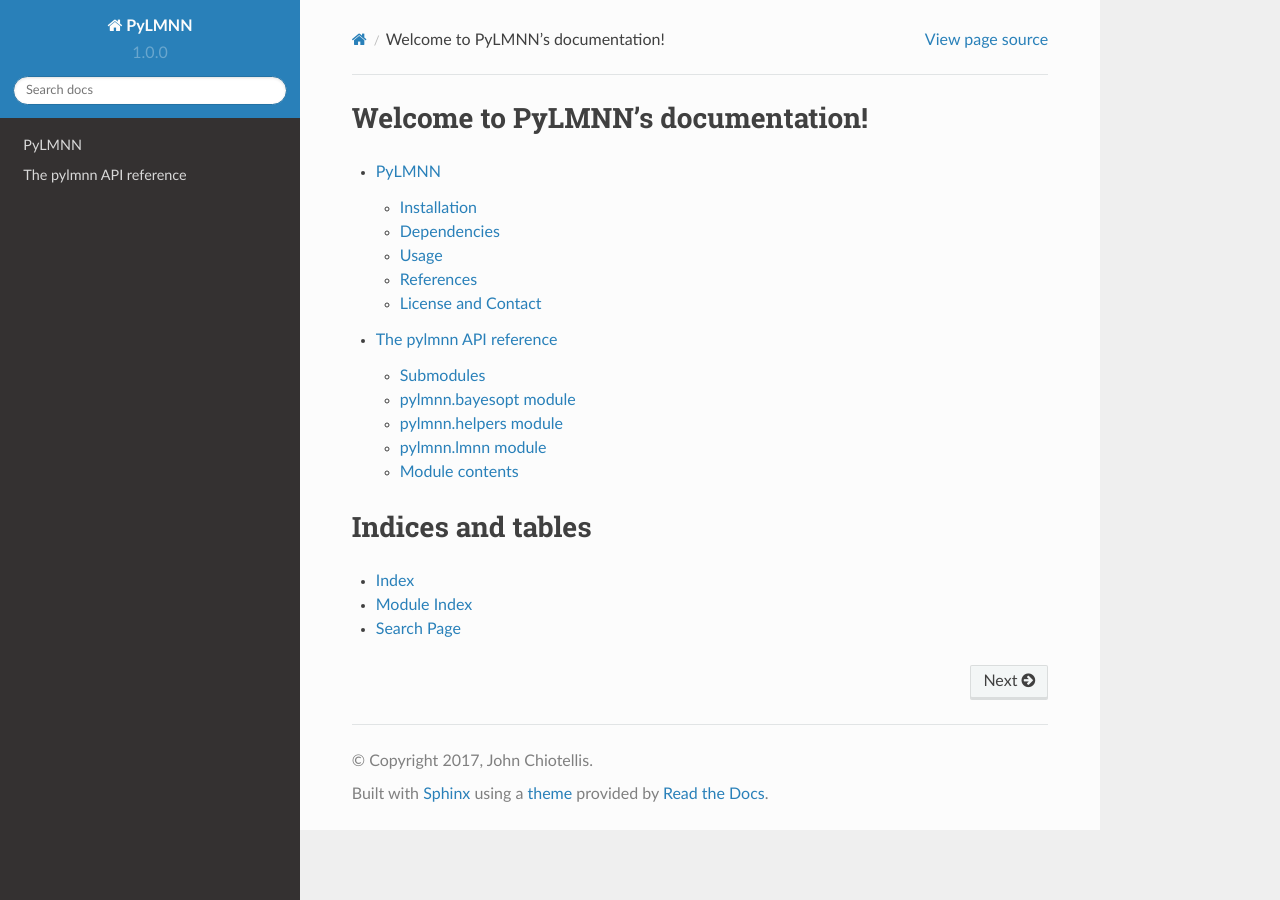
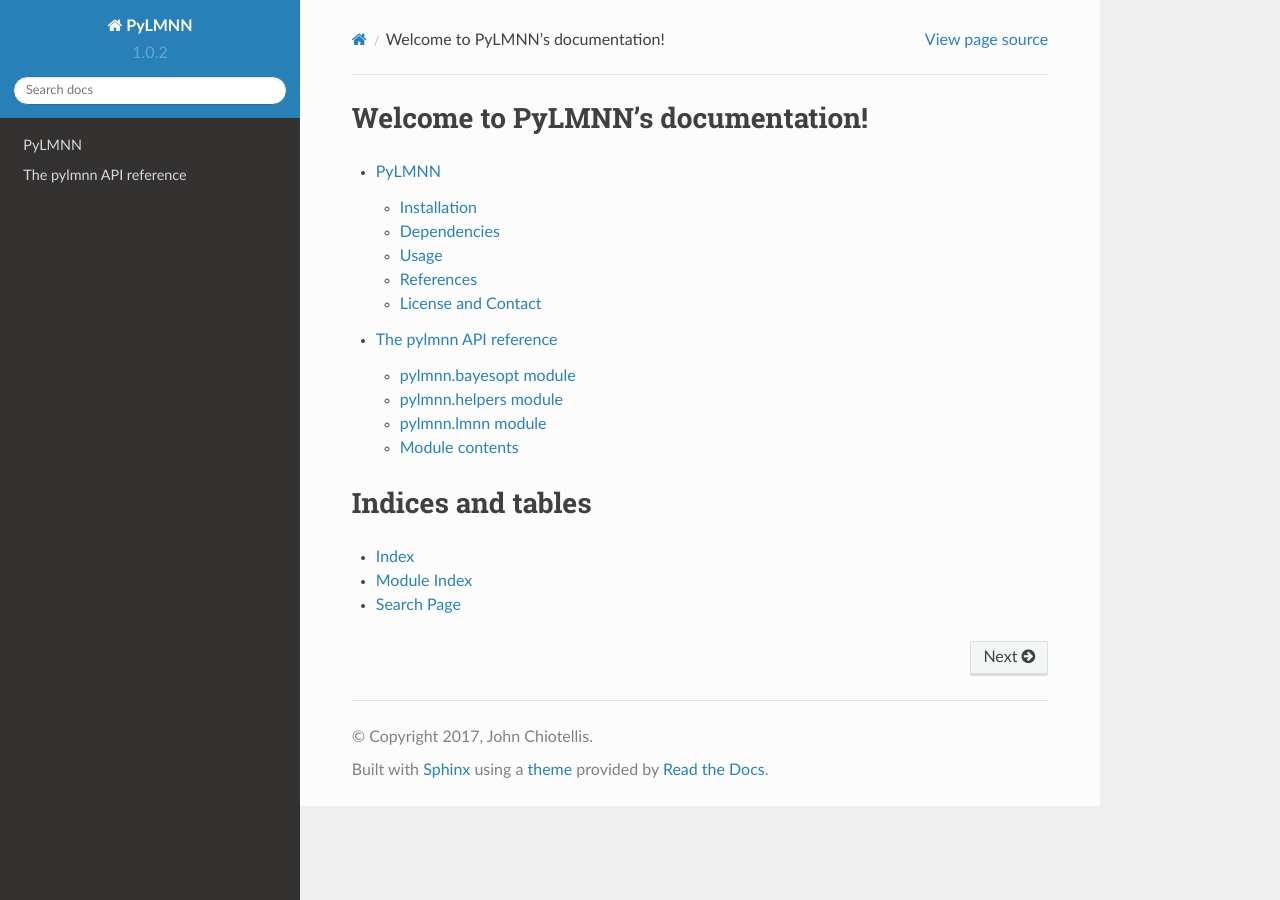
Before and after one commit to johny-c/pylmnn, a Sphinx documentation site: the page built from docs/index.rst, in a window 1280 px wide. Built offline with Sphinx 7.4.7 and the Read the Docs theme 2.0.0, drawn with Linux system fonts in a browser that asks for light colours.

Commit message:
mod docs

```diff
--- a/README.rst
+++ b/README.rst
@@ -46,7 +46,6 @@
 
 .. literalinclude:: ../examples/minimal.py
    :language: python
-   :linenos:
 
 You can check the examples directory for a demonstration of how to use the
 code with different datasets and how to estimate good hyperparameters with Bayesian Optimisation.
--- a/docs/source/pylmnn.rst
+++ b/docs/api.rst
@@ -1,8 +1,6 @@
 The pylmnn API reference
 ========================
 
-Submodules
-----------
 
 pylmnn.bayesopt module
 ----------------------
--- a/docs/conf.py
+++ b/docs/conf.py
@@ -75,9 +75,9 @@
 # built documents.
 #
 # The short X.Y version.
-version = '1.0.0'
+version = '1.0.2'
 # The full version, including alpha/beta/rc tags.
-release = '1.0.0'
+release = '1.0.2'
 
 # The language for content autogenerated by Sphinx. Refer to documentation
 # for a list of supported languages.
--- a/docs/index.rst
+++ b/docs/index.rst
@@ -7,10 +7,10 @@
 ==================================
 
 .. toctree::
-   :maxdepth: 4
+   :maxdepth: 2
 
    readme
-   source/pylmnn
+   api
 
 Indices and tables
 ==================
```
Also changed, not shown: docs/source/modules.rst (deleted, +0 -7 lines).
